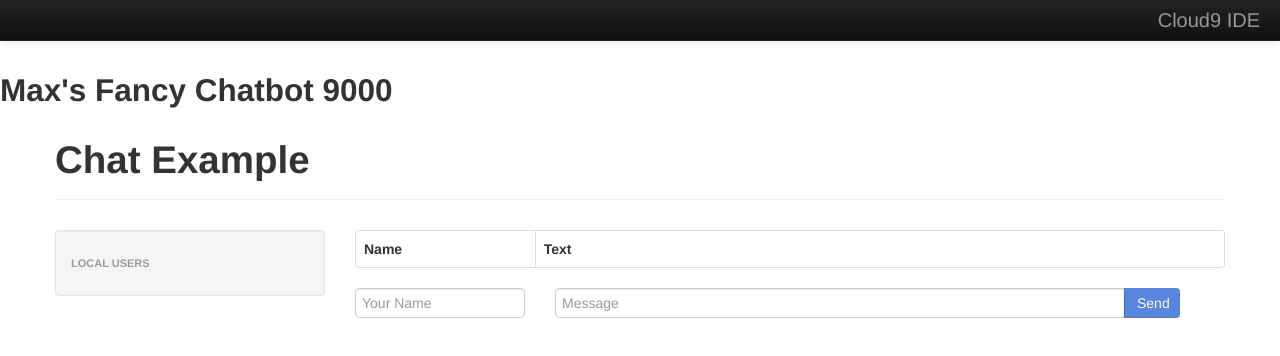
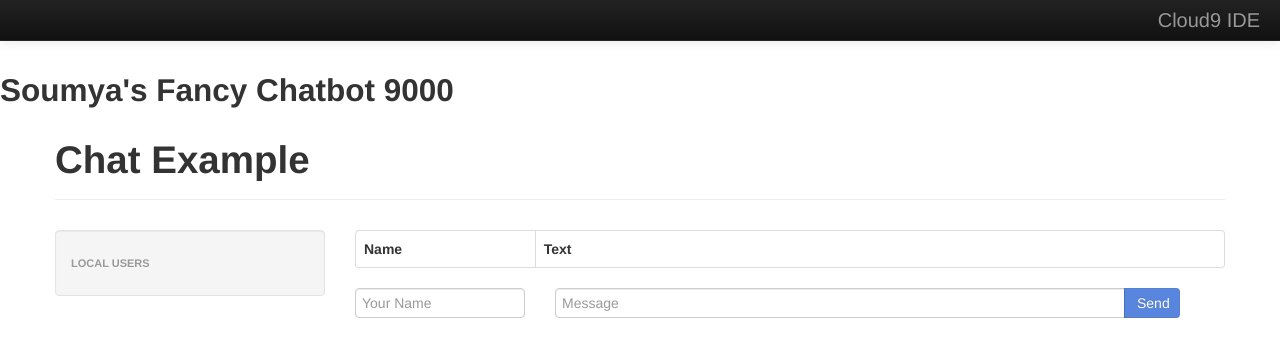
Before and after one commit to manley1971/coderschoolexample, a website: page client/index.html in a window 1280 px wide. Drawn offline with nearby package versions, Linux system fonts and the light colour scheme; no server answers.

Commit message:
change owner

```diff
--- a/client/index.html
+++ b/client/index.html
@@ -46,7 +46,7 @@
     </script>
   </head>
   <body>
-<h2>Max's Fancy Chatbot 9000</h2>
+<h2>Soumya's Fancy Chatbot 9000</h2>
     <div class="container" ng-controller="ChatController">
       <div class="navbar navbar-fixed-top navbar-inverse">
         <div class="navbar-inner">
```
